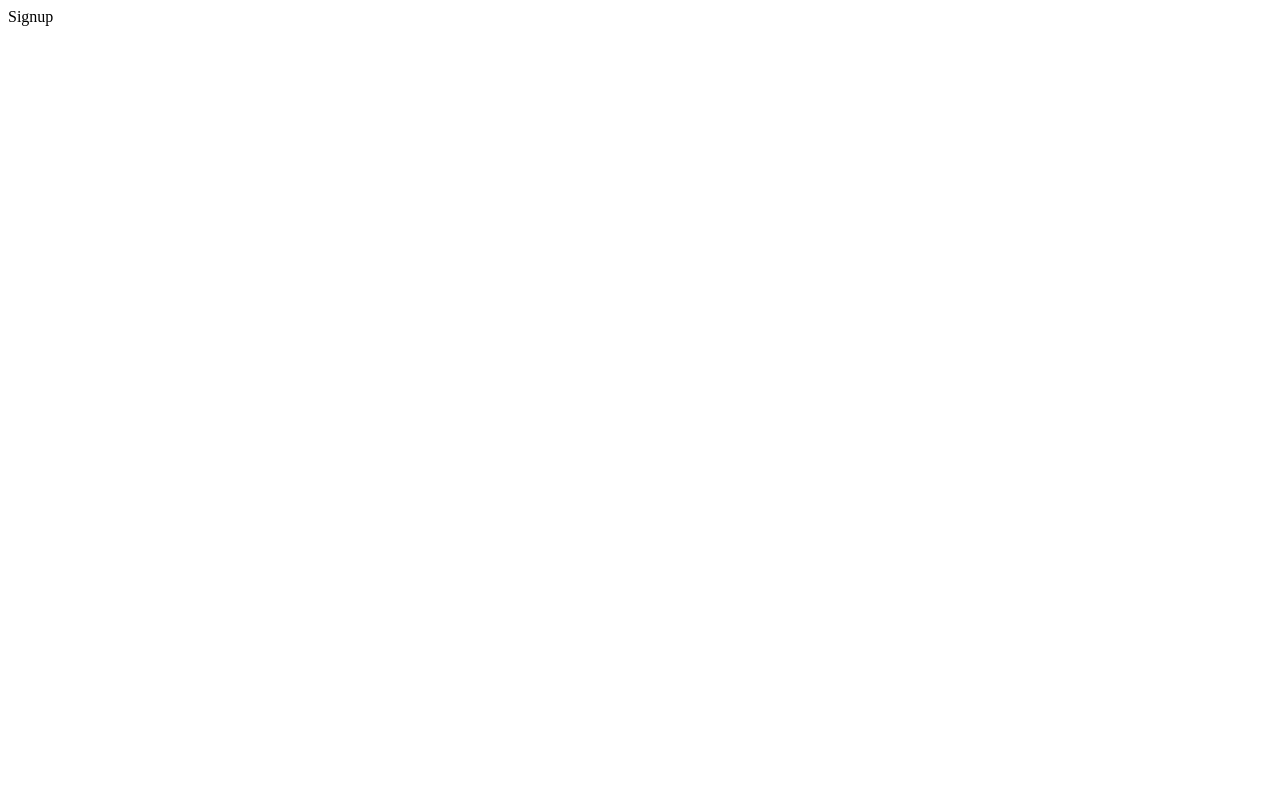
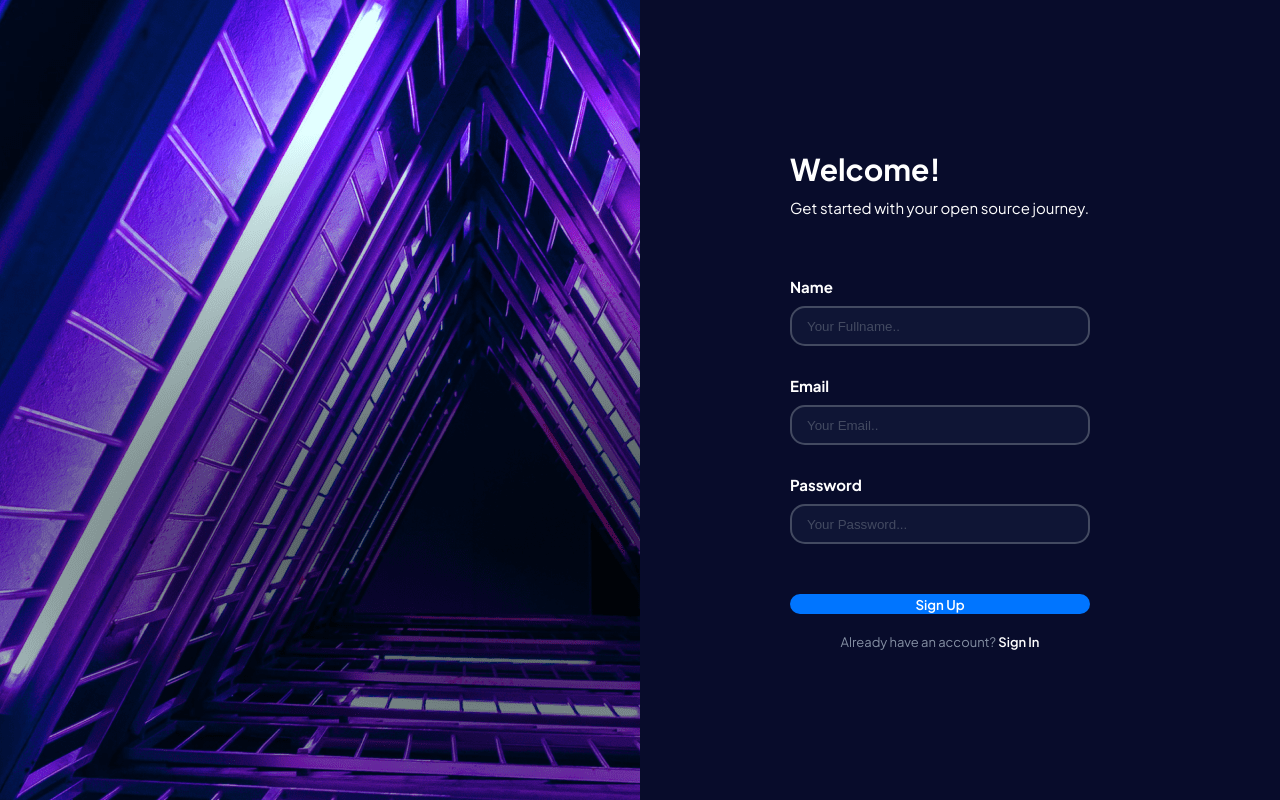
Before and after one commit to bajoriya-vaibhav/HackOurEarth, a React (Vite) app: page /signup in a window 1280 px wide. Built offline with nearby package versions, Linux system fonts and the light colour scheme.

Commit message:
completed Login and signup page

```diff
--- a/src/App.jsx
+++ b/src/App.jsx
@@ -2,7 +2,7 @@
 import { Route, BrowserRouter as Router, Routes } from 'react-router-dom'
 import './App.css'
 import Home from './pages/Home'
-import Login from './pages/login'
+import Login from './pages/Login'
 import Signup from './pages/Signup'
 import Profile from './pages/Profile'
 import Dashboard from './pages/Dashboard'
--- /dev/null
+++ b/src/pages/Login.css
@@ -0,0 +1,86 @@
+@import url('https://fonts.googleapis.com/css2?family=Plus+Jakarta+Sans:wght@400;500;600;700&display=swap');
+*{
+    margin: 0;
+    padding: 0;
+    box-sizing: border-box;
+}
+.login{
+    width: 100vw;
+    height: 100vh;
+    display: flex;
+}
+.login-image{
+    width: 50%;
+    height: 100vh;
+    background-image: url(../assets/signInImage.png);
+}
+.login-text{
+    width: 50%;
+    height: 100vh;
+    background-color: #080c2b;
+    display: flex;
+    flex-direction: column;
+    color: white;
+    justify-content: center;
+    padding: 150px;
+    font-family: 'Plus Jakarta Sans', sans-serif;
+}
+.login-text h1{
+    font-size: 30px;
+    padding-bottom: 10px;
+    font-weight: 700;
+}
+.login-text h2{
+    font-size: 15px;
+    font-weight: 200;
+    padding-bottom: 60px;
+}
+.login-text h3{
+    font-size: 15px;
+    padding-bottom: 5px;
+}
+.login-text input{
+    width: 300px;
+    background-color:#0f1535;
+    opacity: 1;
+    height: 40px;
+    border-radius: 15px;
+    margin-bottom: 30px;
+    margin-top: 5px;
+    border: 2px solid #434a61;
+    color: white;
+    padding: 15px;
+    outline: none;
+}
+input:active, input:scope{
+    border: 2px solid blue;
+}
+::placeholder{
+    color: #434a61;
+    opacity: 1;
+}
+.login-text button{
+    width: 300px;
+    height: 40px;
+    border-radius: 10px;
+    background-color: #0075ff;
+    border: none;
+    color: white;
+    font-weight: 600;
+    font-family: 'Plus Jakarta Sans', sans-serif;
+    margin-top: 20px;
+}
+
+.login-text h4{
+    color: #848fa3;
+    font-weight: 400;
+    font-size: 13px;
+    text-align: center;
+    width: 300px;
+    margin-top: 20px;
+}
+.login-text h4 a{
+    text-decoration: none;
+    color: white;
+    font-weight: 600;
+}
--- a/src/pages/Login.jsx
+++ b/src/pages/Login.jsx
@@ -1,8 +1,23 @@
 import React from 'react'
+import './Login.css'
+import { Link } from 'react-router-dom'
 
 const Login = () => {
   return (
-    <div>Login</div>
+    <div className='login'>
+      <div className='login-image'>
+      </div>
+      <div className='login-text'>
+            <h1>Nice to See You!</h1>
+            <h2>Enter your email and password to sign in.</h2>
+            <h3>Email</h3>
+            <input type="text" placeholder='Email..'/>
+            <h3>Password</h3>
+            <input type="password" placeholder='Password...' />
+            <button>Sign In</button>
+            <h4>Dont have an account?  <Link>Sign Up</Link> </h4>
+      </div>
+    </div>
   )
 }
 
--- /dev/null
+++ b/src/pages/Signup.css
@@ -0,0 +1,86 @@
+@import url('https://fonts.googleapis.com/css2?family=Plus+Jakarta+Sans:wght@400;500;600;700&display=swap');
+*{
+    margin: 0;
+    padding: 0;
+    box-sizing: border-box;
+}
+.signup{
+    width: 100vw;
+    height: 100vh;
+    display: flex;
+}
+.signup-image{
+    width: 50%;
+    height: 100vh;
+    background-image: url(../assets/signInImage.png);
+}
+.signup-text{
+    width: 50%;
+    height: 100vh;
+    background-color: #080c2b;
+    display: flex;
+    flex-direction: column;
+    color: white;
+    justify-content: center;
+    padding: 150px;
+    font-family: 'Plus Jakarta Sans', sans-serif;
+}
+.signup-text h1{
+    font-size: 30px;
+    padding-bottom: 10px;
+    font-weight: 700;
+}
+.signup-text h2{
+    font-size: 15px;
+    font-weight: 200;
+    padding-bottom: 60px;
+}
+.signup-text h3{
+    font-size: 15px;
+    padding-bottom: 5px;
+}
+.signup-text input{
+    width: 300px;
+    background-color:#0f1535;
+    opacity: 1;
+    height: 40px;
+    border-radius: 15px;
+    margin-bottom: 30px;
+    margin-top: 5px;
+    border: 2px solid #434a61;
+    color: white;
+    padding: 15px;
+    outline: none;
+}
+input:active, input:scope{
+    border: 2px solid blue;
+}
+::placeholder{
+    color: #434a61;
+    opacity: 1;
+}
+.signup-text button{
+    width: 300px;
+    height: 40px;
+    border-radius: 10px;
+    background-color: #0075ff;
+    border: none;
+    color: white;
+    font-weight: 600;
+    font-family: 'Plus Jakarta Sans', sans-serif;
+    margin-top: 20px;
+}
+
+.signup-text h4{
+    color: #848fa3;
+    font-weight: 400;
+    font-size: 13px;
+    text-align: center;
+    width: 300px;
+    margin-top: 20px;
+}
+.signup-text h4 a{
+    text-decoration: none;
+    color: white;
+    font-weight: 600;
+}
--- a/src/pages/Signup.jsx
+++ b/src/pages/Signup.jsx
@@ -1,9 +1,25 @@
 import React from 'react'
+import './Signup.css'
+import { Link } from 'react-router-dom'
 
 const Signup = () => {
   return (
-    <div>Signup</div>
+    <div className='signup'>
+      <div className='signup-image'>
+      </div>
+      <div className='signup-text'>
+            <h1>Welcome!</h1>
+            <h2>Get started with your open source journey.</h2>
+            <h3>Name</h3>
+            <input type="text" placeholder='Your Fullname..'/>
+            <h3>Email</h3>
+            <input type="text" placeholder='Your Email..'/>
+            <h3>Password</h3>
+            <input type="password" placeholder='Your Password...' />
+            <button>Sign Up</button>
+            <h4>Already have an account? <Link>Sign In</Link> </h4>
+      </div>
+    </div>
   )
 }
-
 export default Signup
```
Also changed, not shown: src/assets/signInImage.png (added).
